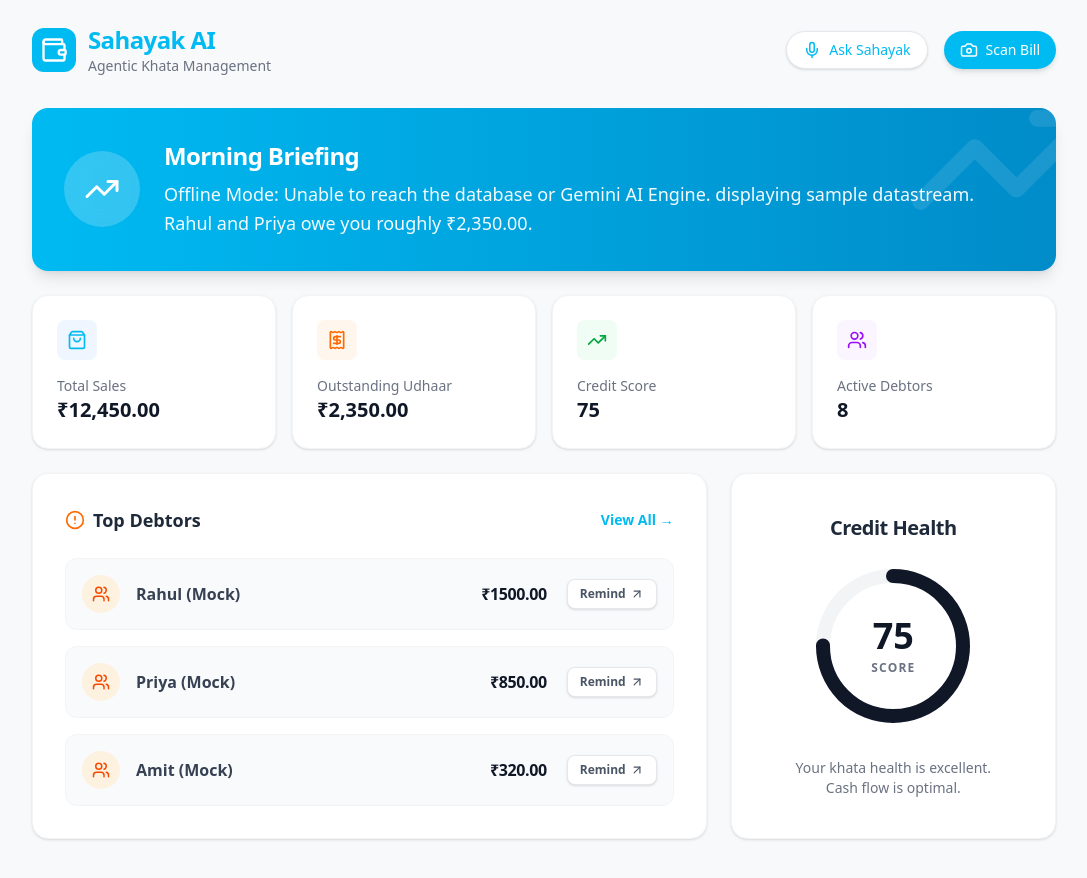
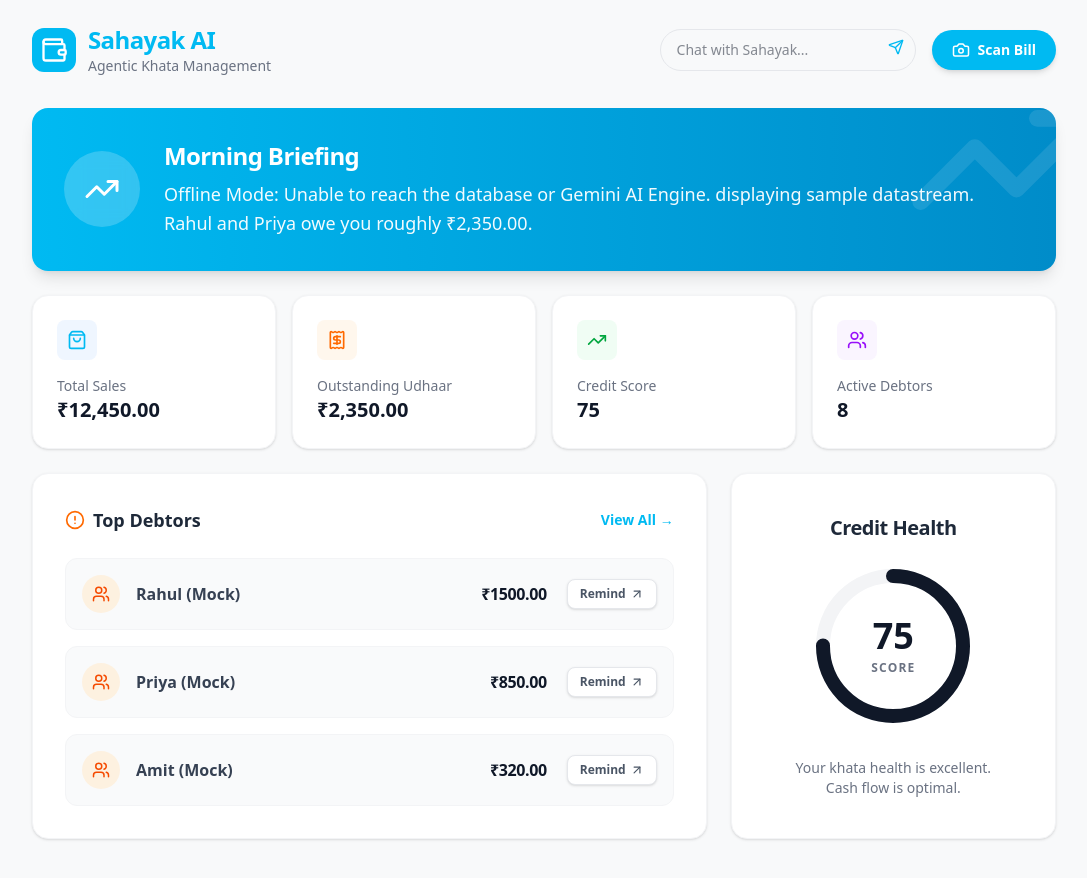
Before and after one commit to naormeit/Paytm-Sahayak-AI-, a Next.js app in the folder apps/web/: page / in a window 1280 px wide. Shown: the top 878 px of the page, without its empty margins (96-1183 px from the left). Built offline with nearby package versions, Linux system fonts and the light colour scheme; no server answers.

Commit message:
Integration of AI and scanning of bills logic is added.

```diff
--- a/apps/web/src/app/page.tsx
+++ b/apps/web/src/app/page.tsx
@@ -1,14 +1,13 @@
 "use client";
 
-import { useState, useEffect } from "react";
+import { useState, useEffect, useCallback, useRef } from "react";
 import dynamic from "next/dynamic";
-import { Mic, Camera, TrendingUp, AlertCircle, Wallet, Users, ArrowUpRight, ShoppingBag, Receipt } from "lucide-react";
+import { Mic, Camera, TrendingUp, AlertCircle, Wallet, Users, ArrowUpRight, ShoppingBag, Receipt, Send } from "lucide-react";
 
 interface DashboardSummary {
   top_debtors: string[];
   credit_health_score: number;
   morning_briefing: string;
-  // New fields for StatsGrid (added as optional to maintain compatibility with backend for now)
   total_sales?: string;
   outstanding_udhaar?: string;
   active_debtors_count?: number;
@@ -24,46 +23,127 @@ const MOCK_DATA: DashboardSummary = {
 };
 
 function SahayakDashboard() {
-  const [data, setData] = useState<DashboardSummary | null>(null);
+  const [data, setData] = useState<DashboardSummary>(MOCK_DATA);
   const [loading, setLoading] = useState(true);
   const [mounted, setMounted] = useState(false);
+
+  // Vision State
+  const fileInputRef = useRef<HTMLInputElement>(null);
+  const [isScanning, setIsScanning] = useState(false);
+
+  // Chat State
+  const [chatQuery, setChatQuery] = useState('');
+  const [isChatting, setIsChatting] = useState(false);
+  const [chatResponse, setChatResponse] = useState<string | null>(null);
 
   useEffect(() => {
     setMounted(true);
   }, []);
 
-  useEffect(() => {
-    const fetchDashboard = async () => {
+  const fetchDashboard = useCallback(async () => {
     try {
       const res = await fetch("http://127.0.0.1:8000/api/v1/dashboard-summary");
       if (!res.ok) throw new Error(`HTTP error! status: ${res.status}`);
       const json = await res.json();
       if (json.error) throw new Error(json.error);
 
-        // Ensure mock fields are present if backend doesn't provide them
-        const enrichedData = {
-            ...MOCK_DATA, // Use mock as base
-            ...json,      // Override with real data
-        };
+      const enrichedData = { ...MOCK_DATA, ...json };
       setData(enrichedData);
-        console.log("UI Rendered with:", enrichedData);
     } catch (err: any) {
-        console.error("Fetch failed, using mock data:", err);
-        setData(MOCK_DATA);
-        console.log("UI Rendered with:", MOCK_DATA);
+      console.error("Fetch failed, preserving MOCK_DATA UI:", err);
     } finally {
       setLoading(false);
     }
+  }, []);
+
+  useEffect(() => {
+    const fallbackTimeout = setTimeout(() => {
+      setLoading(false);
+    }, 2000);
+    fetchDashboard();
+    return () => clearTimeout(fallbackTimeout);
+  }, [fetchDashboard]);
+
+  // Handle Image Upload -> Base64 -> FastAPI
+  const uploadBill = async (e: React.ChangeEvent<HTMLInputElement>) => {
+    const file = e.target.files?.[0];
+    if (!file) return;
+
+    setIsScanning(true);
+    try {
+      const base64String = await new Promise<string>((resolve, reject) => {
+        const reader = new FileReader();
+        reader.readAsDataURL(file);
+        reader.onload = () => resolve(reader.result as string);
+        reader.onerror = error => reject(error);
+      });
+
+      const res = await fetch("http://127.0.0.1:8000/api/v1/scan-bill", {
+        method: "POST",
+        headers: { "Content-Type": "application/json" },
+        body: JSON.stringify({ image_base64: base64String })
+      });
+
+      if (!res.ok) throw new Error("Backend Vision processing failed.");
+
+      // Auto-refresh Dashboard after inserting Khata entry
+      await fetchDashboard();
+
+      setChatResponse("📸 Bill Scanned! Khata updated successfully with newly extracted details.");
+      setTimeout(() => setChatResponse(null), 6000);
+
+    } catch (err: any) {
+      console.error(err);
+      setChatResponse("Failed to scan bill natively. Ensure Gemini API key is active. " + err.message);
+      setTimeout(() => setChatResponse(null), 6000);
+    } finally {
+      setIsScanning(false);
+      if (e.target) e.target.value = '';
+    }
   };
-    fetchDashboard();
-  }, []);
+
+  // Handle Intent Chat Routing -> FastAPI
+  const askSahayak = async (e?: React.FormEvent) => {
+    if (e) e.preventDefault();
+    if (!chatQuery.trim()) return;
+
+    setIsChatting(true);
+    setChatResponse(null);
+    try {
+      const res = await fetch("http://127.0.0.1:8000/api/v1/chat", {
+        method: "POST",
+        headers: { "Content-Type": "application/json" },
+        body: JSON.stringify({ text: chatQuery })
+      });
+      const json = await res.json();
+      setChatResponse(json.spoken_summary || "Processed your request successfully.");
+    } catch (err) {
+      console.error(err);
+      setChatResponse("Failed to reach Sahayak AI Server. Are you offline?");
+    } finally {
+      setIsChatting(false);
+      setChatQuery('');
+    }
+  };
 
   if (!mounted) return <div className="bg-[#f8f9fa] min-h-screen" />;
 
   return (
-    <div className="min-h-screen bg-[#f8f9fa] text-gray-900 font-sans p-6">
-      <header className="max-w-5xl mx-auto flex justify-between items-center mb-8">
-        <div className="flex items-center gap-3">
+    <div className="min-h-screen bg-[#f8f9fa] text-gray-900 font-sans p-6 pb-24 relative">
+
+      {/* Toast Notification Layer */}
+      {chatResponse && (
+        <div className="fixed top-24 right-6 bg-gray-900 text-white p-5 rounded-2xl shadow-2xl max-w-sm border border-gray-700 z-50 animate-bounce">
+           <div className="flex justify-between items-start mb-3">
+             <span className="font-bold flex items-center gap-2 text-[#00BAF2]"><Mic size={16}/> Sahayak Output</span>
+             <button onClick={() => setChatResponse(null)} className="opacity-50 hover:opacity-100 transition text-lg">&times;</button>
+           </div>
+           <p className="text-sm leading-relaxed">{chatResponse}</p>
+        </div>
+      )}
+
+      <header className="max-w-5xl mx-auto flex flex-col md:flex-row justify-between items-center mb-8 gap-4">
+        <div className="flex items-center gap-3 w-full md:w-auto">
           <div className="bg-[#00BAF2] text-white p-2 rounded-xl">
             <Wallet size={28} />
           </div>
@@ -72,14 +152,34 @@ function SahayakDashboard() {
             <p className="text-sm text-gray-500 font-medium">Agentic Khata Management</p>
           </div>
         </div>
-        <div className="flex gap-4">
-          <button className="flex items-center gap-2 bg-white border border-gray-200 shadow-sm px-4 py-2 rounded-full text-sm font-medium hover:bg-gray-50 transition text-[#00BAF2]">
-            <Mic size={18} />
-            Ask Sahayak
+
+        <div className="flex gap-4 items-center w-full md:w-auto">
+          <form onSubmit={askSahayak} className="flex relative w-full md:w-64">
+             <input
+               type="text"
+               value={chatQuery}
+               onChange={e => setChatQuery(e.target.value)}
+               placeholder="Chat with Sahayak..."
+               className="w-full text-sm pl-4 pr-10 py-2.5 rounded-full border border-gray-200 outline-none focus:border-[#00BAF2]"
+               disabled={isChatting}
+             />
+             <button
+               type="submit"
+               disabled={isChatting}
+               className="absolute right-2 top-1.5 p-1 rounded-full text-[#00BAF2] hover:bg-blue-50 transition disabled:opacity-50"
+             >
+               {isChatting ? <span className="animate-spin text-lg">⏳</span> : <Send size={16} />}
              </button>
-          <button className="flex items-center gap-2 bg-[#00BAF2] text-white shadow-md hover:shadow-lg px-4 py-2 rounded-full text-sm font-medium hover:bg-[#0096c7] transition">
-            <Camera size={18} />
-            Scan Bill
+          </form>
+
+          <input type="file" accept="image/*" ref={fileInputRef} className="hidden" onChange={uploadBill} />
+          <button
+            onClick={() => fileInputRef.current?.click()}
+            disabled={isScanning}
+            className="whitespace-nowrap flex items-center gap-2 bg-[#00BAF2] text-white shadow-md hover:shadow-lg px-5 py-2.5 rounded-full text-sm font-bold hover:bg-[#0096c7] transition disabled:opacity-75"
+          >
+            {isScanning ? <span className="animate-spin text-lg">⏳</span> : <Camera size={18} />}
+            {isScanning ? "Processing Bill..." : "Scan Bill"}
           </button>
         </div>
       </header>
@@ -92,7 +192,6 @@ function SahayakDashboard() {
           </div>
         ) : data ? (
           <div className="space-y-6">
-            {/* Morning Briefing Banner */}
             <div className="bg-gradient-to-r from-[#00BAF2] to-[#008cc9] text-white p-8 rounded-2xl shadow-lg flex items-center gap-6 relative overflow-hidden">
                <div className="absolute top-0 right-0 opacity-10 transform translate-x-12 -translate-y-12">
                   <TrendingUp size={200} />
@@ -106,7 +205,6 @@ function SahayakDashboard() {
                </div>
             </div>
 
-            {/* StatsGrid: 4 Cards */}
             <div className="grid grid-cols-1 sm:grid-cols-2 lg:grid-cols-4 gap-4">
               <div className="bg-white border border-gray-100 p-6 rounded-2xl shadow-sm hover:shadow-md transition">
                 <div className="bg-blue-50 text-[#00BAF2] w-10 h-10 rounded-lg flex items-center justify-center mb-4">
@@ -142,7 +240,6 @@ function SahayakDashboard() {
             </div>
 
             <div className="grid grid-cols-1 md:grid-cols-3 gap-6">
-              {/* Top Debtors Section */}
               <div className="col-span-1 md:col-span-2 bg-white border border-gray-100 p-8 rounded-2xl shadow-sm hover:shadow-md transition">
                 <div className="flex justify-between items-center mb-6">
                   <h3 className="text-lg font-bold flex items-center gap-2 text-gray-800">
@@ -174,7 +271,6 @@ function SahayakDashboard() {
                 </div>
               </div>
 
-              {/* Credit Health Score Visualization */}
               <div className="col-span-1 bg-white border border-gray-100 p-8 rounded-2xl shadow-sm hover:shadow-md transition flex flex-col items-center justify-center text-center">
                  <h3 className="text-xl font-bold mb-6 text-gray-800 tracking-tight">Credit Health</h3>
                  <div className="relative w-40 h-40 flex items-center justify-center">
```
Also changed, not shown: 1 other file (tests, documents, lock files or other folders). Lines whose indentation alone changed are shown as unchanged.
